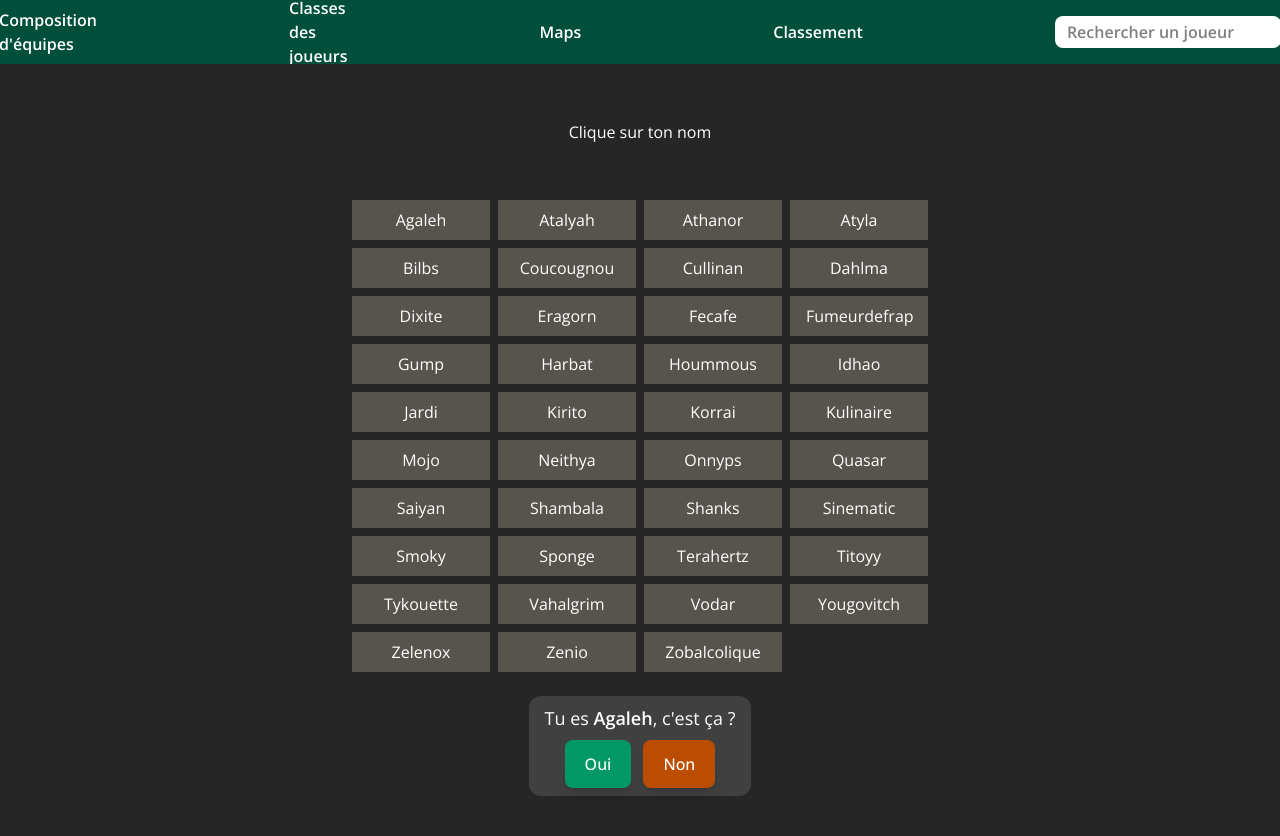
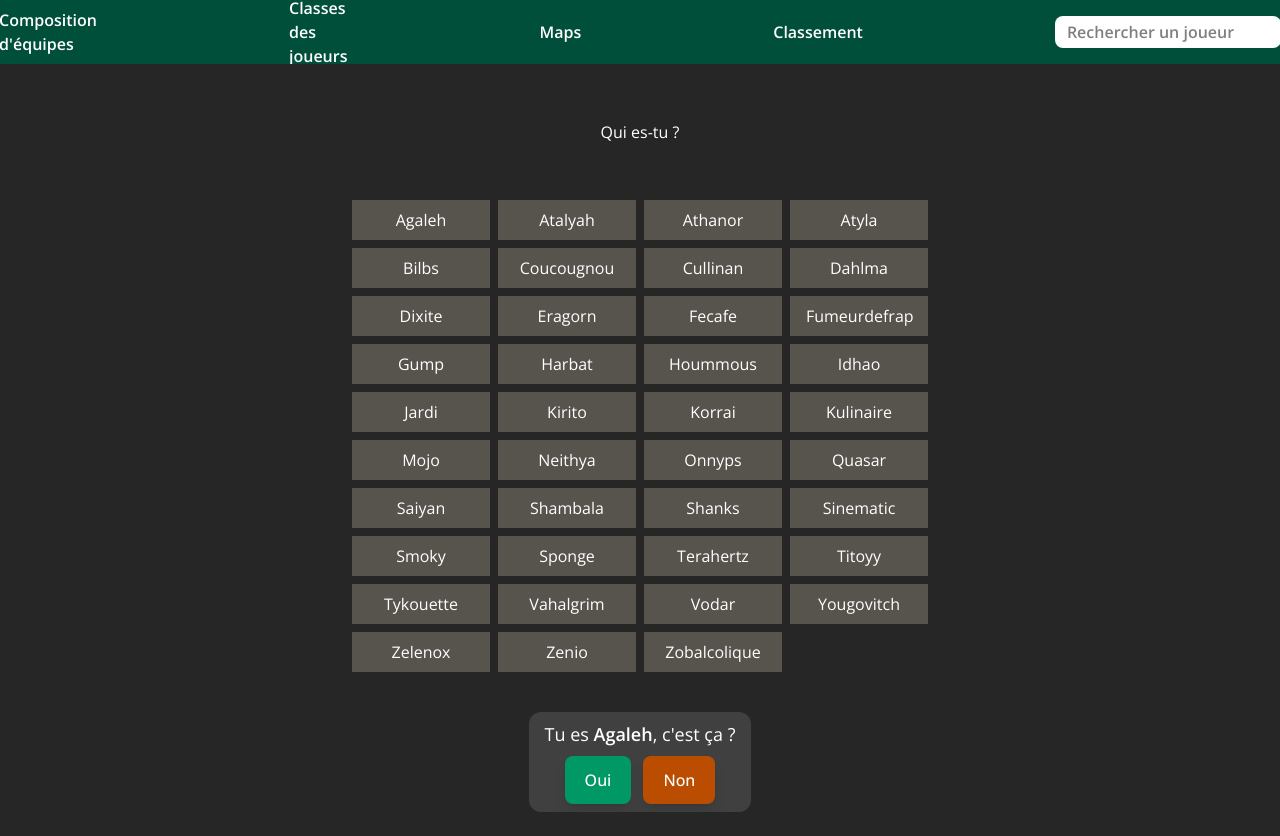
Before and after one commit to Sinematic/Omerta-Team-Builder, a React (Vite) app: page / in a window 1280 px wide. Both pictures are taken after a click on the item "Agaleh". After the commit the page ends 812 px from the top, so only its background shows below. Built offline with nearby package versions, Linux system fonts and the light colour scheme.

Commit message:
refactor of profile, changes on teambuilder and Button, added clsx

```diff
--- a/index.html
+++ b/index.html
@@ -6,7 +6,7 @@
 		<link rel="icon" href="/favicon.png" />
 		<title>OMERTA Team Builder</title>
 	</head>
-	<body class="bg-neutral-800 w-full">
+	<body class="bg-neutral-800 w-full flex flex-col min-h-screen">
 		<div id="root"></div>
 		<link rel="preconnect" href="https://fonts.googleapis.com">
 		<link rel="preconnect" href="https://fonts.gstatic.com" crossorigin>
--- a/package.json
+++ b/package.json
@@ -12,6 +12,7 @@
   "dependencies": {
     "@tailwindcss/vite": "^4.1.17",
     "@tanstack/react-query": "^5.90.16",
+    "clsx": "^2.1.1",
     "react": "^18.3.1",
     "react-dom": "^18.3.1",
     "react-router-dom": "^6.30.2"
--- a/src/components/UI/Button.tsx
+++ b/src/components/UI/Button.tsx
@@ -1,15 +1,18 @@
+import clsx from "clsx"
+
 type ButtonType = {
     text : string;
     action: () => void;
     color ?: string;
+    textColor?: string;
     specifiedClasses?: string
 }
 
-export default function Button({ text, action, color, specifiedClasses } : ButtonType ) {
+export default function Button({ text, action, color="bg-emerald-600", textColor="text-white", specifiedClasses } : ButtonType ) {
 
     return (
-        <button onClick={() => action()} className={(color ? color : "bg-emerald-600 text-white")
-        + " px-5 py-3 rounded-lg shadow-lg font-medium cursor-pointer " + specifiedClasses}>
+        <button onClick={action} className={clsx(color, textColor, specifiedClasses,
+        "px-5 py-3 rounded-lg shadow-lg font-medium cursor-pointer select-none")}>
             {text}
         </button>
     )
--- a/src/features/profile/Profile.tsx
+++ b/src/features/profile/Profile.tsx
@@ -1,8 +1,9 @@
-import { useEffect, useState } from "react"
+import { useEffect, useMemo, useState } from "react"
 import playersData from "@/data/players.json"
 import SelectPlayers from "@/features/teamBuilder/SelectPlayers"
 import { getAllPlayers } from "@/utils/players"
 import Button from "@/components/UI/Button"
+import ProfileView from "./ProfileView"
 
 
 type Player = typeof playersData[number]
@@ -13,20 +14,15 @@ type Profile = { name: PlayerName | "", mainClass:  string }
 
 export default function Profile() {
 
-    const whoAmI = localStorage.getItem("whoAmI")
-    const players = getAllPlayers()
+    const players : Player[] = useMemo(() => getAllPlayers(), [])
 
     const [openConfirm, setOpenConfirm] = useState<boolean>(false)
 
-    const [profile, setProfile] = useState<string>("")
+    const [profile, setProfile] = useState<string>(() => localStorage.getItem("whoAmI") ?? "")
 
     const [temporaryIdentity, setTemporaryIdentity] = useState<string>("")
 
-    useEffect(() => {
 
-    },[whoAmI])
-
-    //const setAsProfile = () => { setProfile({ name: playersData}) }
     const handleClick = (name : PlayerName) => {
         setTemporaryIdentity(name)
         setOpenConfirm(true)
@@ -45,27 +41,35 @@ export default function Profile() {
         setTemporaryIdentity("")
     }
 
+    useEffect(() => {
+
+        if (!profile) {
+            localStorage.removeItem("whoAmI")
+            return
+        }
+
+        localStorage.setItem("whoAmI", profile)
+
+    }, [profile])
+
 
     return (
-        <div className="w-full p-3 mx-auto text-center select-none md:p-6 md:space-y-6 md:w-2/3">
-            {!profile ? <>
-                <SelectPlayers participants={[]} players={players} action={handleClick} message="Clique sur ton nom" />
-                {openConfirm ? <div className="m-4 px-4 py-2 mx-auto text-white bg-neutral-700 rounded-xl w-fit">
+        <div className="h-[80vh] w-full p-3 mx-auto text-center select-none md:p-6 md:space-y-6 md:w-2/3 grid place-items-center">
+            {profile ? <ProfileView deleteProfile={handleDeleProfile} />
+            :
+                <>
+                    <SelectPlayers participants={[]} players={players} action={handleClick} message="Qui es-tu ?" />
+                    {openConfirm &&
+                        <div className="m-4 px-4 py-2 mx-auto text-white bg-neutral-700 rounded-xl w-fit">
                             <p className="pb-2 md:text-lg">Tu es <span className="font-semibold">{temporaryIdentity}</span>, c'est ça ?</p>
                             <div className="flex flex-cols justify-center gap-3">
                                 <Button text={"Oui"} action={() => setAsProfile()} />
                                 <Button text={"Non"} action={() => setOpenConfirm(false)} color="bg-amber-700" />
                             </div>
-
                         </div>
-
-                : null}
-
+                    }
                 </>
-            : <>
-                <p className="text-white text-xl">{whoAmI}</p>
-                <Button text="Supprimer données de profil" action={handleDeleProfile} />
-            </>}
+            }
 
         </div>
     )
--- /dev/null
+++ b/src/features/profile/ProfileView.tsx
@@ -0,0 +1,17 @@
+import Button from "@/components/UI/Button"
+
+export default function ProfileView({ deleteProfile } : { deleteProfile: () => void }) {
+
+    const whoAmI = localStorage.getItem("whoAmI")
+
+
+    if(!whoAmI) return
+
+
+    return (
+        <div>
+            <p className="text-white text-xl">{whoAmI}</p>
+            <Button text="Supprimer données de profil" action={deleteProfile} />
+        </div>
+    )
+}
--- a/src/features/teamBuilder/TeamBuilder.tsx
+++ b/src/features/teamBuilder/TeamBuilder.tsx
@@ -1,4 +1,4 @@
-import { useEffect, useState } from "react"
+import { useEffect, useMemo, useState } from "react"
 import SelectPlayers from "@/features/teamBuilder/SelectPlayers"
 import MapLister from "@/features/maps/MapLister"
 import Picker from "@/features/teamBuilder/Picker"
@@ -14,7 +14,7 @@ type PhaseName = "registration" | "format selection" | "team allocation" | "map
 export default function TeamBuilder() {
 
 
-    const players : Player[] = getAllPlayers()
+    const players : Player[] = useMemo(() => getAllPlayers(), [])
 
     const phases : { name : PhaseName, message : string }[] = [
         { name : "registration", message: "Sélection des joueurs en cours ..." },
@@ -122,9 +122,7 @@ export default function TeamBuilder() {
             {phase === "map selection" ? <MapLister mapSelecter={handleMapClick} randomMapButton={true} /> : null }
 
             {isValidAmountOfPlayers() && phase === "registration" ?
-                <div className="flex justify-center gap-4 fixed bottom-8 text-white left-1/2 -translate-x-1/2 select-none font-medium ">
-                    <Button text="Suivant" action={handlePhases} />
-                </div>
+                <Button text="Suivant" action={handlePhases} specifiedClasses="w-fit mx-auto my-8" />
             : null }
 
             {phase === "summary" ? <Summary map={mapUsed} teams={teams} /> : null}
```
Also changed, not shown: 1 other file (tests, documents, lock files or other folders). Lines whose indentation alone changed are shown as unchanged.
